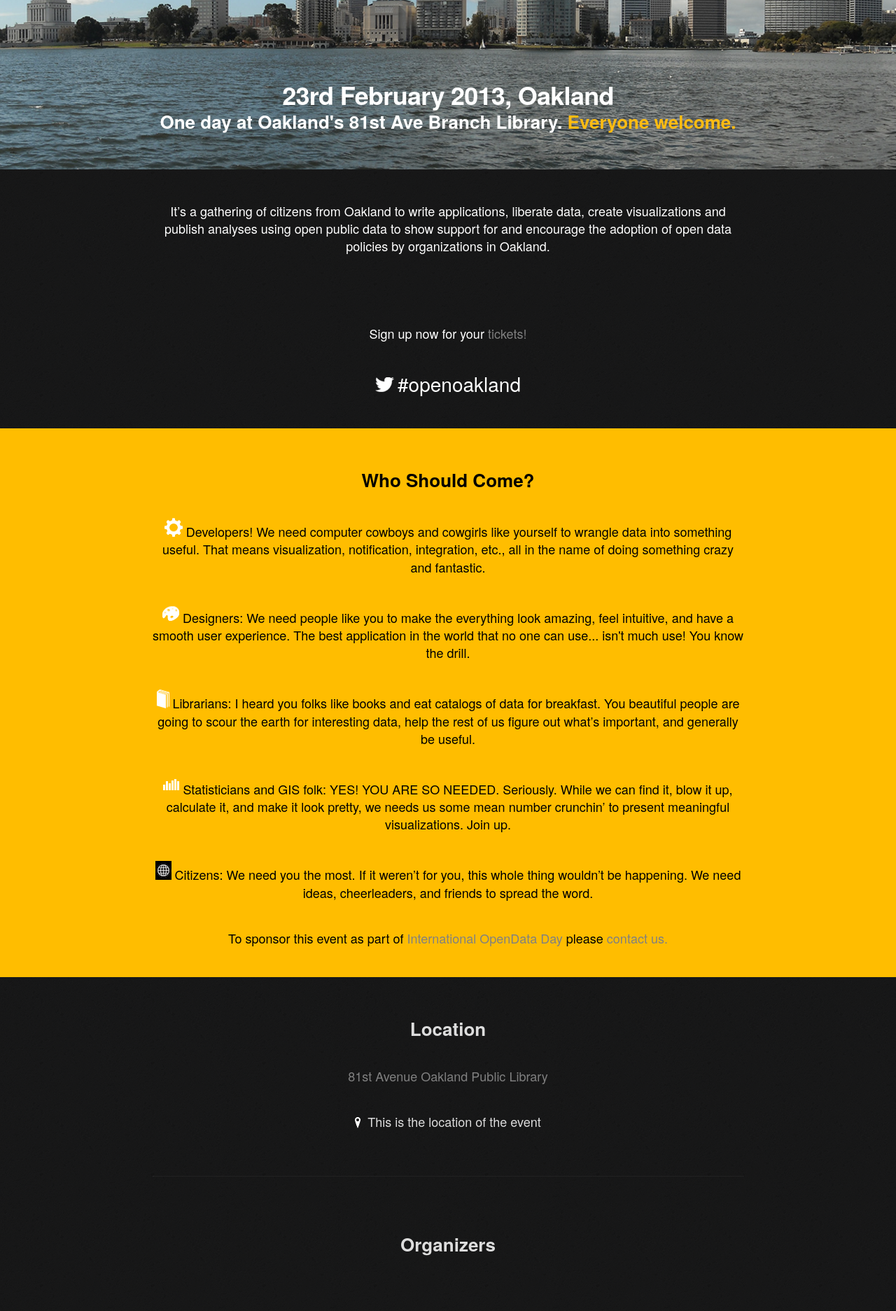
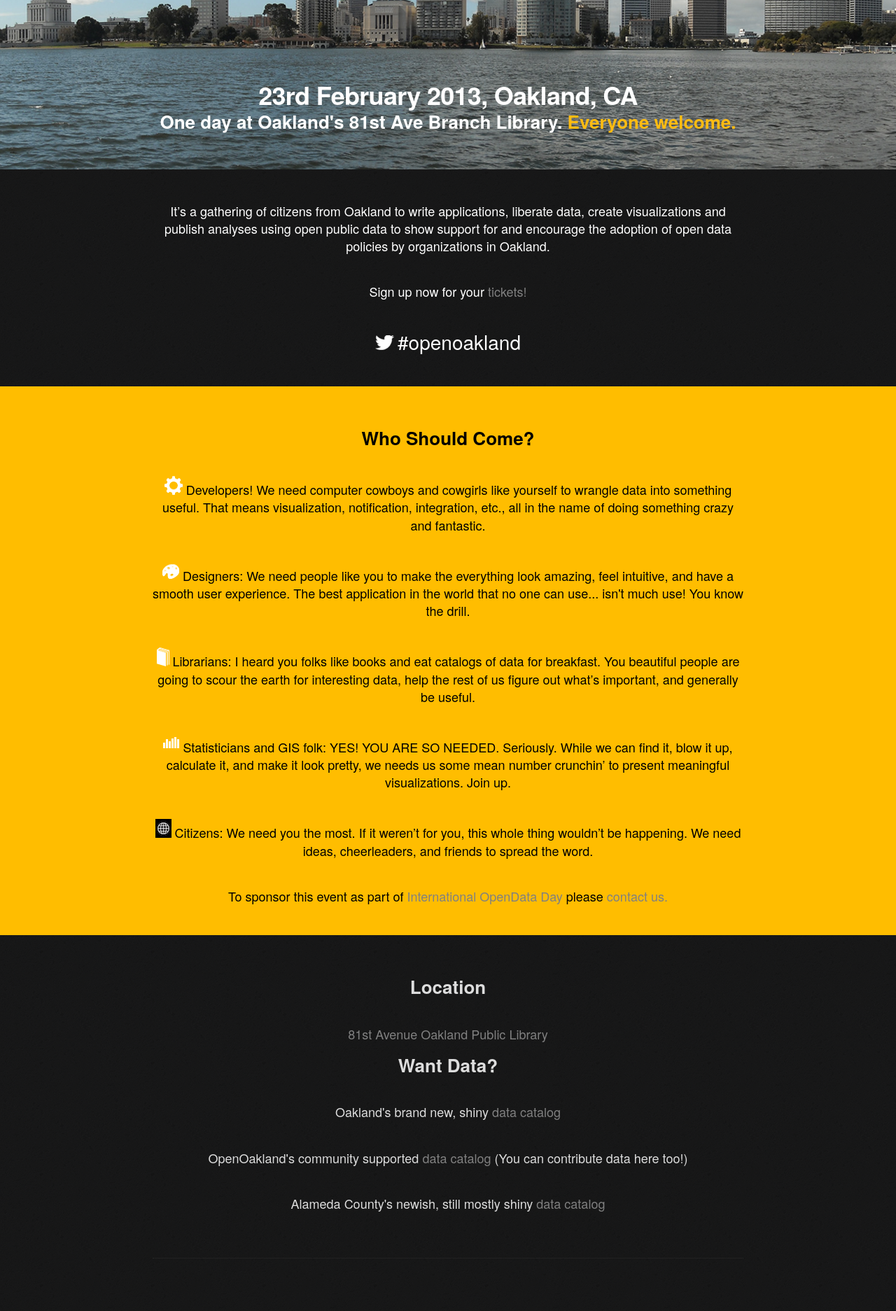
Before and after one commit to openoakland/open-data-day-2013, a plain HTML site: page index.html in a window 1280 px wide. Shown: the part 266-2139 px from the top of the page at 70% size. Drawn offline with Linux system fonts and the light colour scheme.

Commit message:
Update index.html
data lists

```diff
--- a/index.html
+++ b/index.html
@@ -18,10 +18,10 @@
   	</div>
   	<div class="container descriptionContainer">
   		<section class="description">
-  			<h1>23rd February 2013, Oakland</h1>
+  			<h1>23rd February 2013, Oakland, CA</h1>
   			<h2>One day at Oakland's 81st Ave Branch Library. <span class="special">Everyone welcome.</span></h2>
   			<p class="longDescription">It’s a gathering of citizens from Oakland to write applications, liberate data, create visualizations and publish analyses using open public data to show support for and encourage the adoption of open data policies by organizations in Oakland.</p>
-  			<p class="longDescription">Sign up now for your <a href='http://opendatadayoakland.eventbrite.com'>tickets!</a></p>
+  			<p>Sign up now for your <a href='http://opendatadayoakland.eventbrite.com'>tickets!</a></p>
   			<p><span class="twitter-bird"></span><span class="hashtag">#openoakland</span></p>
   		</section>
   	</div>
@@ -40,8 +40,10 @@
     	<section class="location">
   		  <h2>Location</h2>
   		  <p><a href="http://oaklandlibrary.org/locations/81st-avenue-branch">81st Avenue Oakland Public Library</a></p>
-
-  		  <p><span class="map-pin"></span>This is the location of the event</p>
+  		   <h2>Want Data?</h2>
+  		  <p>Oakland's brand new, shiny <a href="http://data.oaklandnet.com">data catalog</a></p>
+  		  <p>OpenOakland's community supported <a href="http://data.openoakland.org">data catalog</a> (You can contribute data here too!)</p>
+  		  <p>Alameda County's newish, still mostly shiny <a href="http://data.acgov.org">data catalog</a></p>
   		  <p class="dotted">&nbsp;</p>
   		  <p>&nbsp;</p>
   		  <h2>Organizers</h2>
```
